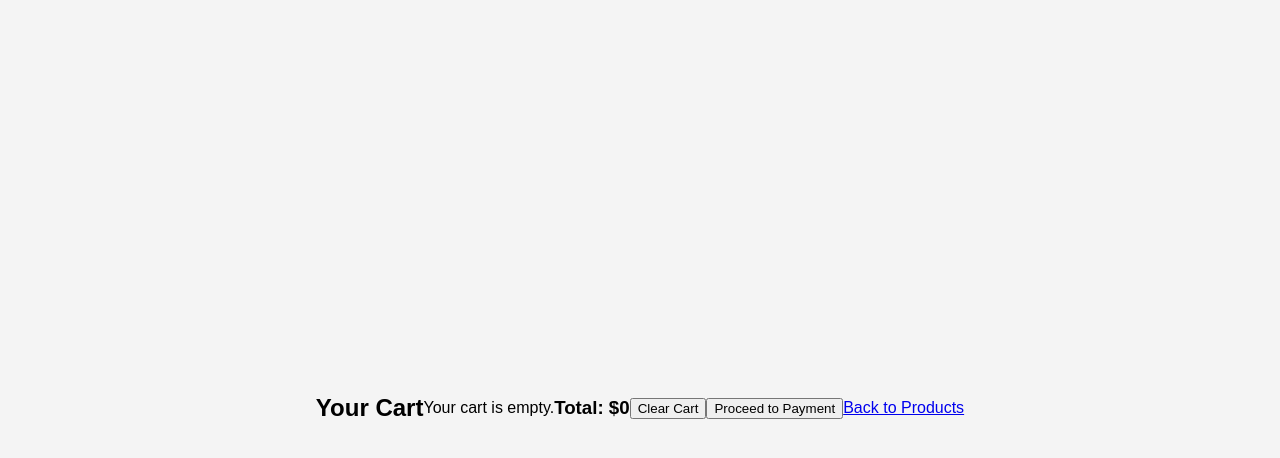
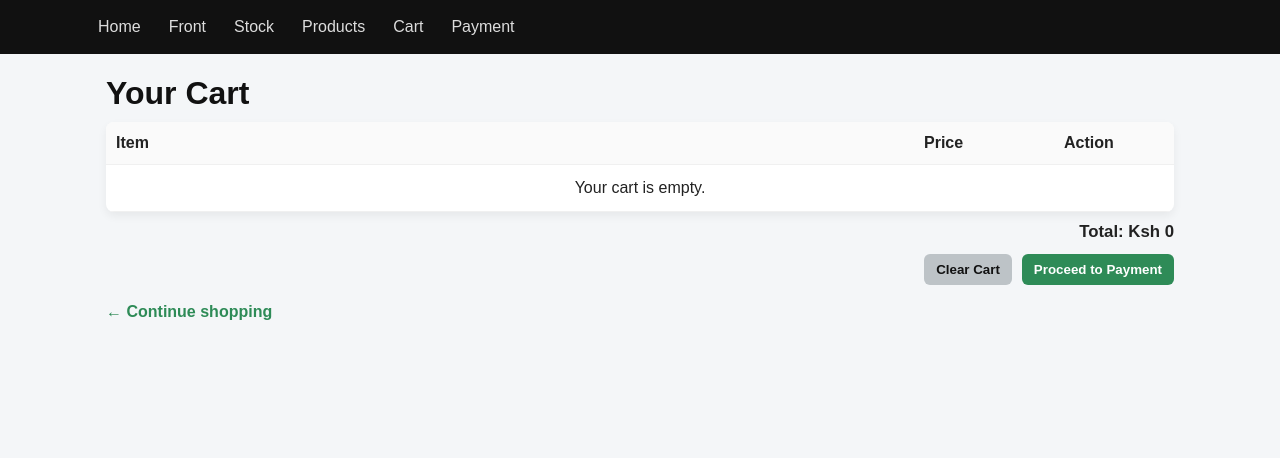
Before and after one commit to Danielnjugunanjoroge/kazi, a plain HTML site: page cart.html in a window 1280 px wide. Drawn offline with Linux system fonts and the light colour scheme.

Commit message:
Enhance cart page layout and functionality
Refactor cart HTML and JavaScript for improved structure and styling.

```diff
--- a/cart.html
+++ b/cart.html
@@ -1,54 +1,150 @@
 <!DOCTYPE html>
 <html lang="en">
 <head>
-  <meta charset="UTF-8">
-  <meta name="viewport" content="width=device-width, initial-scale=1.0">
-  <title>Your Cart - ONE STOP</title>
-  <link rel="stylesheet" href="styles.css">
+  <meta charset="utf-8" />
+  <meta name="viewport" content="width=device-width,initial-scale=1" />
+  <title>Cart - ONE STOP</title>
+
+  <!-- Embedded CSS that follows same palette & standards -->
+  <style>
+    :root{
+      --dark:#111;
+      --accent:#2E8B57;
+      --accent-dark:#256b4a;
+      --muted:#f4f6f8;
+      --card:#fff;
+      --danger:#c0392b;
+    }
+    *{box-sizing:border-box}
+    body{
+      margin:0;
+      font-family: Arial, Helvetica, sans-serif;
+      background:var(--muted);
+      color:#222;
+    }
+
+    header.site-header{ background:var(--dark); color:#fff; padding:12px 18px; }
+    .top-nav{ max-width:1100px; margin:0 auto; display:flex; gap:12px; align-items:center; }
+    .top-nav a{ color:#ddd; text-decoration:none; padding:6px 8px; border-radius:4px; }
+    .top-nav a:hover{ background:#222; color:#fff; }
+
+    main{ max-width:1100px; margin:20px auto; padding:0 16px; }
+    h1{ margin-bottom:10px; color:var(--dark); }
+
+    .cart-table{ width:100%; border-collapse:collapse; background:var(--card); border-radius:8px; overflow:hidden; box-shadow:0 4px 10px rgba(0,0,0,0.06); }
+    .cart-table th, .cart-table td{ padding:12px 10px; text-align:left; border-bottom:1px solid #f0f0f0; }
+    .cart-table thead{ background:#fafafa; font-weight:700; }
+    .cart-item-img{ width:72px; height:72px; object-fit:cover; border-radius:6px; }
+
+    .actions{ display:flex; gap:10px; justify-content:flex-end; margin-top:12px; }
+    .btn{ padding:8px 12px; border-radius:6px; border:0; cursor:pointer; font-weight:700; }
+    .btn-remove{ background:var(--danger); color:white; }
+    .btn-clear{ background:#bdc3c7; color:#111; }
+    .btn-checkout{ background:var(--accent); color:white; }
+
+    .summary{ margin-top:10px; display:flex; justify-content:flex-end; gap:20px; align-items:center; font-size:1.05rem; font-weight:700; }
+    @media (max-width:600px){
+      .cart-table thead{ display:none; }
+      .cart-table tr{ display:block; margin-bottom:12px; }
+      .cart-table td{ display:flex; justify-content:space-between; }
+    }
+  </style>
+</head>
+<body>
+  <header class="site-header">
+    <nav class="top-nav">
+      <a href="index.html">Home</a>
+      <a href="front.html">Front</a>
+      <a href="stock.html">Stock</a>
+      <a href="product.html">Products</a>
+      <a href="cart.html">Cart</a>
+      <a href="payment.html">Payment</a>
+    </nav>
+  </header>
+
+  <main>
+    <h1>Your Cart</h1>
+
+    <table class="cart-table" aria-live="polite">
+      <thead>
+        <tr>
+          <th>Item</th>
+          <th style="width:140px;">Price</th>
+          <th style="width:120px;">Action</th>
+        </tr>
+      </thead>
+      <tbody id="cartBody">
+        <!-- rows inserted by JS -->
+      </tbody>
+    </table>
+
+    <div class="summary">
+      <div id="totalAmount">Total: Ksh 0</div>
+    </div>
+
+    <div class="actions">
+      <button class="btn btn-clear" onclick="clearCart()">Clear Cart</button>
+      <button class="btn btn-checkout" onclick="proceed()">Proceed to Payment</button>
+    </div>
+
+    <div style="margin-top:18px;">
+      <a href="product.html" style="text-decoration:none;color:var(--accent);font-weight:700;">← Continue shopping</a>
+    </div>
+  </main>
+
   <script>
-    function loadCart() {
-      let cart = JSON.parse(localStorage.getItem("one_stop_cart")) || [];
-      let container = document.getElementById("cartItems");
-      container.innerHTML = "";
+    const CART_KEY = 'one_stop_cart';
+    function getCart(){ try{ return JSON.parse(localStorage.getItem(CART_KEY)) || []; }catch(e){ return []; } }
+    function saveCart(c){ localStorage.setItem(CART_KEY, JSON.stringify(c)); renderCart(); }
+
+    function renderCart(){
+      const body = document.getElementById('cartBody');
+      const totalEl = document.getElementById('totalAmount');
+      const cart = getCart();
+      body.innerHTML = '';
       let total = 0;
-
-      if (cart.length === 0) {
-        container.innerHTML = "<p>Your cart is empty.</p>";
+      if(cart.length === 0){
+        body.innerHTML = `<tr><td colspan="3" style="padding:14px;text-align:center;">Your cart is empty.</td></tr>`;
       } else {
-        cart.forEach((item, index) => {
-          total += item.price;
-          container.innerHTML += `
-            <div class="cart-item">
-              <p>${item.name} - $${item.price}</p>
-              <button onclick="removeItem(${index})">Remove</button>
-            </div>`;
+        cart.forEach(item => {
+          total += Number(item.price);
+          const tr = document.createElement('tr');
+          tr.innerHTML = `
+            <td style="display:flex;gap:12px;align-items:center;">
+              <img src="${item.img}" class="cart-item-img" alt="${item.name}">
+              <div>
+                <div style="font-weight:700;">${item.name}</div>
+              </div>
+            </td>
+            <td>Ksh ${item.price}</td>
+            <td><button class="btn btn-remove" onclick="removeItem(${item.id})">Remove</button></td>
+          `;
+          body.appendChild(tr);
         });
       }
-      document.getElementById("total").textContent = "Total: $" + total;
+      totalEl.textContent = 'Total: Ksh ' + total;
     }
 
-    function removeItem(index) {
-      let cart = JSON.parse(localStorage.getItem("one_stop_cart")) || [];
-      cart.splice(index, 1);
-      localStorage.setItem("one_stop_cart", JSON.stringify(cart));
-      loadCart();
+    function removeItem(id){
+      let cart = getCart();
+      cart = cart.filter(i => i.id !== id);
+      saveCart(cart);
     }
 
-    function clearCart() {
-      localStorage.removeItem("one_stop_cart");
-      loadCart();
+    function clearCart(){
+      if(!confirm('Clear entire cart?')) return;
+      saveCart([]);
     }
 
-    window.onload = loadCart;
+    function proceed(){
+      const cart = getCart();
+      if(cart.length === 0){ alert('Your cart is empty'); return; }
+      // redirect to payment page (you already have payment.html)
+      window.location.href = 'payment.html';
+    }
+
+    // init render on load
+    renderCart();
   </script>
-</head>
-<body>
-  <h2>Your Cart</h2>
-  <div id="cartItems"></div>
-  <h3 id="total"></h3>
-
-  <button onclick="clearCart()">Clear Cart</button>
-  <a href="payment.html"><button>Proceed to Payment</button></a>
-  <a href="product.html">Back to Products</a>
 </body>
 </html>
```
